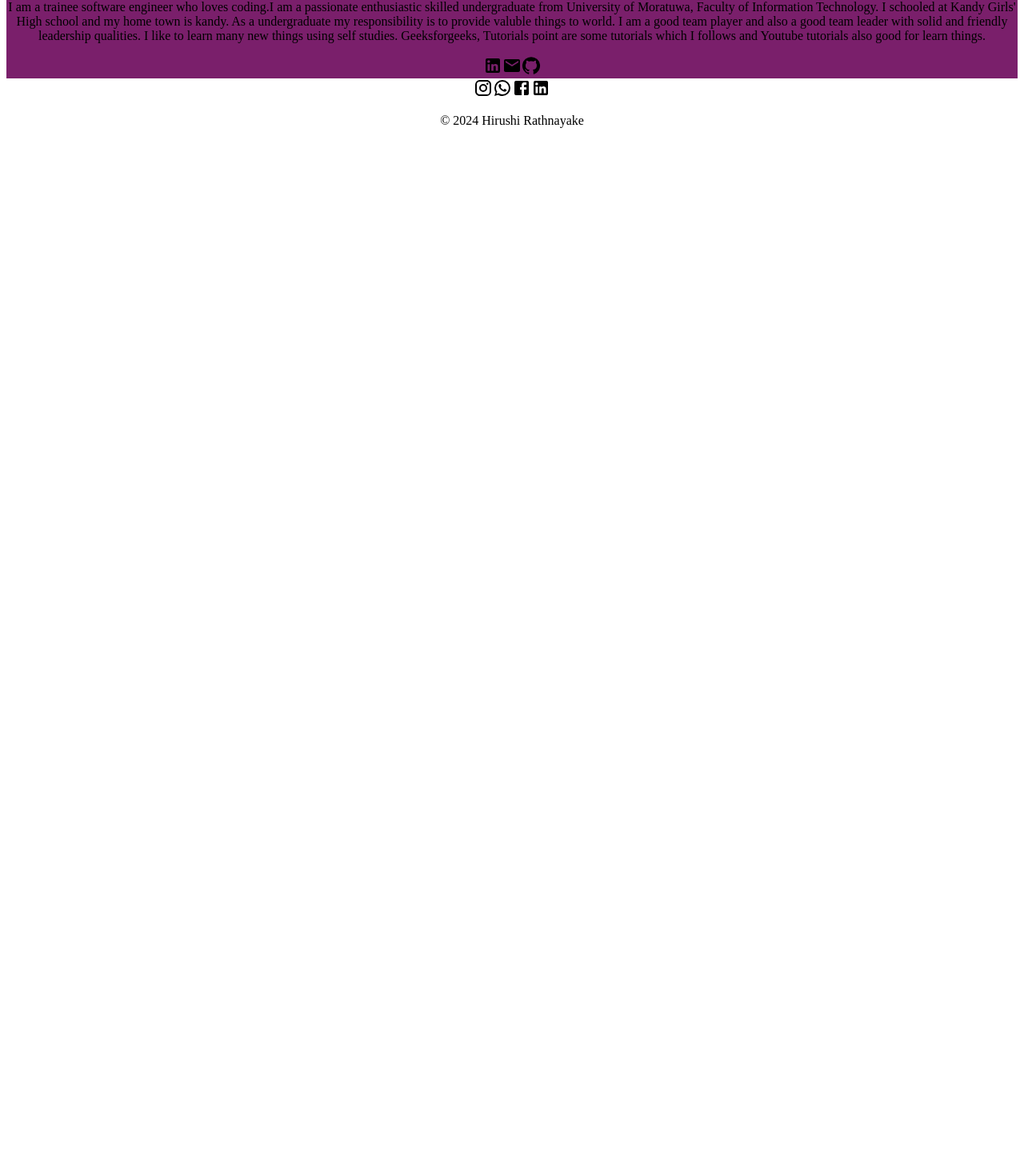
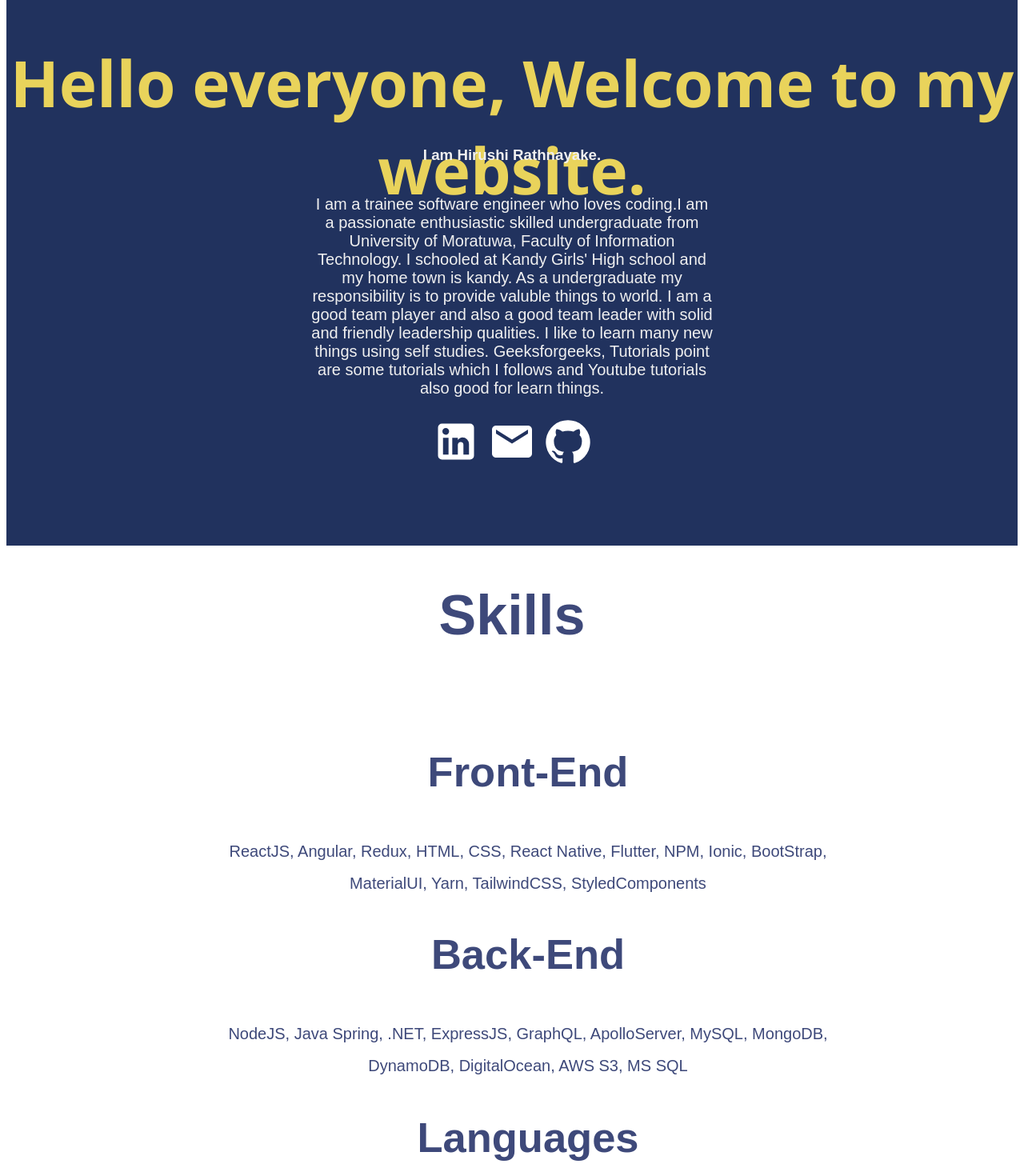
Before and after one commit to hirushiRathnayake/Elders_App, a React (Create React App) app in the folder elders/: page / in a window 1280 px wide. Shown: the part 184-1654 px from the top of the page at 80% size. Before the commit the page ends 800 px from the top, so only its background shows below. Built offline with nearby package versions, Linux system fonts and the light colour scheme.

Commit message:
add skills

```diff
--- a/elders/src/Pages/Home.js
+++ b/elders/src/Pages/Home.js
@@ -20,7 +20,29 @@ function Home() {
       <GitHubIcon/>
       </div>
     </div>
-    <div className='skills'></div>
+    <div className="skills">
+        <h1> Skills</h1>
+        <ol className="list">
+          <li className="item">
+            <h2> Front-End</h2>
+            <span>
+              ReactJS, Angular, Redux, HTML, CSS, React Native, Flutter, NPM,
+              Ionic, BootStrap, MaterialUI, Yarn, TailwindCSS, StyledComponents
+            </span>
+          </li>
+          <li className="item">
+            <h2>Back-End</h2>
+            <span>
+              NodeJS, Java Spring, .NET, ExpressJS, GraphQL, ApolloServer,
+              MySQL, MongoDB, DynamoDB, DigitalOcean, AWS S3, MS SQL
+            </span>
+          </li>
+          <li className="item">
+            <h2>Languages</h2>
+            <span>JavaScript, Java, Python, C#, C, C++, TypeScript, Go</span>
+          </li>
+        </ol>
+      </div>
     </div>
   )
 }
--- a/elders/src/style/Footer.css
+++ b/elders/src/style/Footer.css
@@ -0,0 +1,28 @@
+.footer {
+    width: 100%;
+    height: 200px;
+    background: #21325e;
+    display: flex;
+    justify-content: center;
+    align-items: center;
+    flex-direction: column;
+    padding-top: 10px;
+    margin-top: 200px;
+  }
+
+  .socialMedia svg {
+    color: white;
+    margin: 20px;
+    font-size: 70px;
+    cursor: pointer;
+  }
+
+  .footer p {
+    color: white;
+  }
+
+  @media only screen and (max-width: 600px) {
+    .footer svg {
+      font-size: 50px;
+    }
+  }
--- a/elders/src/style/Home.css
+++ b/elders/src/style/Home.css
@@ -1,4 +1,80 @@
-.home{
-    background-color: rgb(122, 31, 107);
+.home {
+    width: 100%;
+    align-items: center;
+    font-family: "Arial", sans-serif;
+    color: #3e497a;
+  }
 
+  .about {
+    width: 100%;
+    height: calc(100vh - 10px);
+    display: flex;
+    flex-direction: column;
+    justify-content: center;
+    align-items: center;
+    text-align: center;
+    background-color: #21325e;
+    color: #f0f0f0;
+  }
+
+  .about h2 {
+    font-family: "Segoe UI", Tahoma, Geneva, Verdana, sans-serif;
+    font-size: 80px;
+    color: #e9d35b;
+    height: 50px;
+  }
+
+  .about .prompt {
+    width: 40%;
+    font-size: 20px;
+  }
+  .prompt svg {
+    font-size: 60px;
+    margin: 5px;
+    color: white;
+  }
+
+  .skills {
+    font-size: 35px;
+    width: 100%;
+    display: flex;
+    justify-content: center;
+    flex-direction: column;
+    align-items: center;
+  }
+
+  .skills h1 {
+    color: #3e497a;
+  }
+
+  .skills .list {
+    list-style: none;
+    width: 60%;
+  }
+
+  .list span {
+    font-size: 20px;
+  }
+
+  @media only screen and (max-width: 600px) {
+    .about h2 {
+      font-size: 40px;
     }
+
+    .about .prompt {
+      margin-top: 10px;
+      font-size: 20px;
+      width: 80%;
+    }
+
+    .skills {
+      text-align: center;
+    }
+    .list {
+      padding: 0;
+    }
+
+    .skills h2 {
+      font-size: 30px;
+    }
+  }
```
